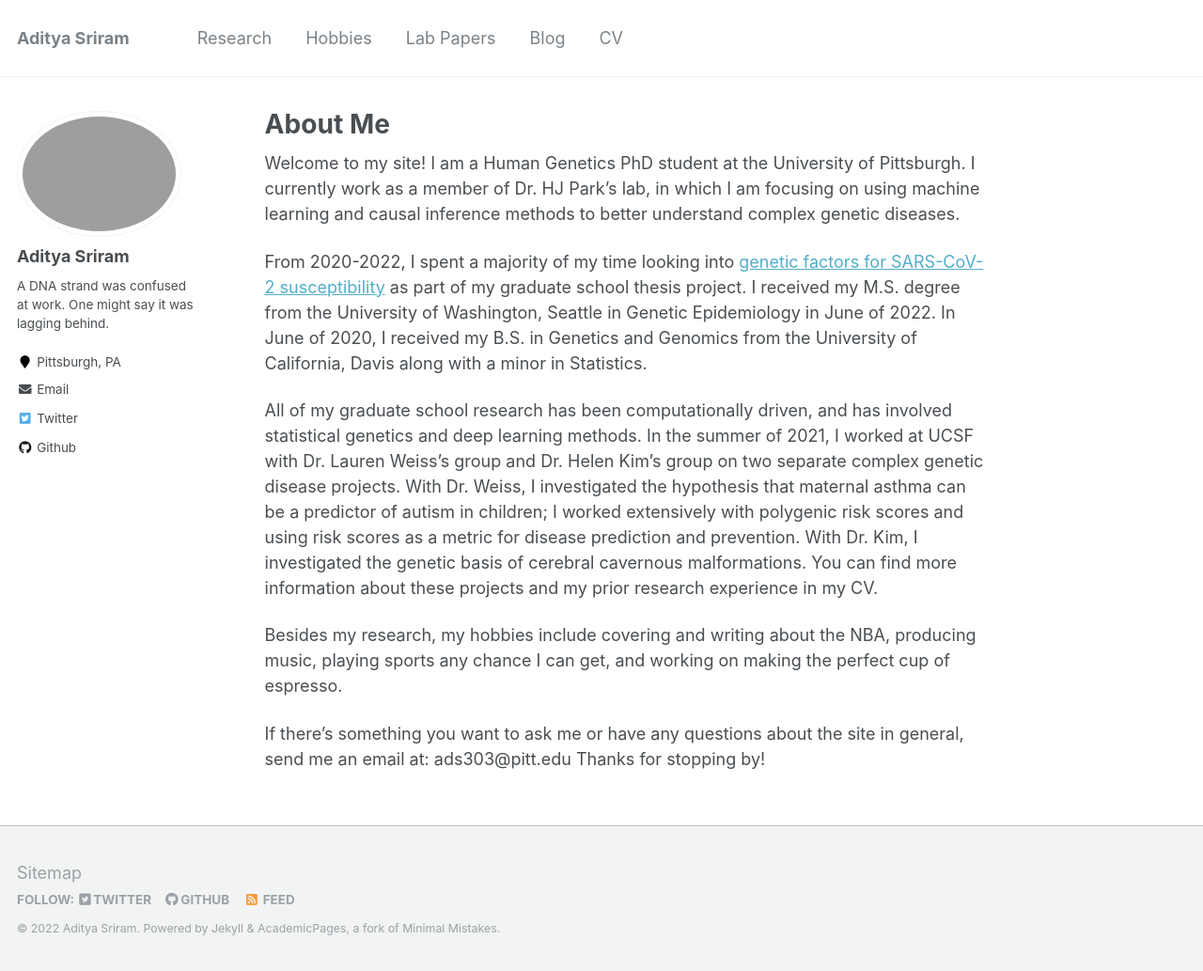
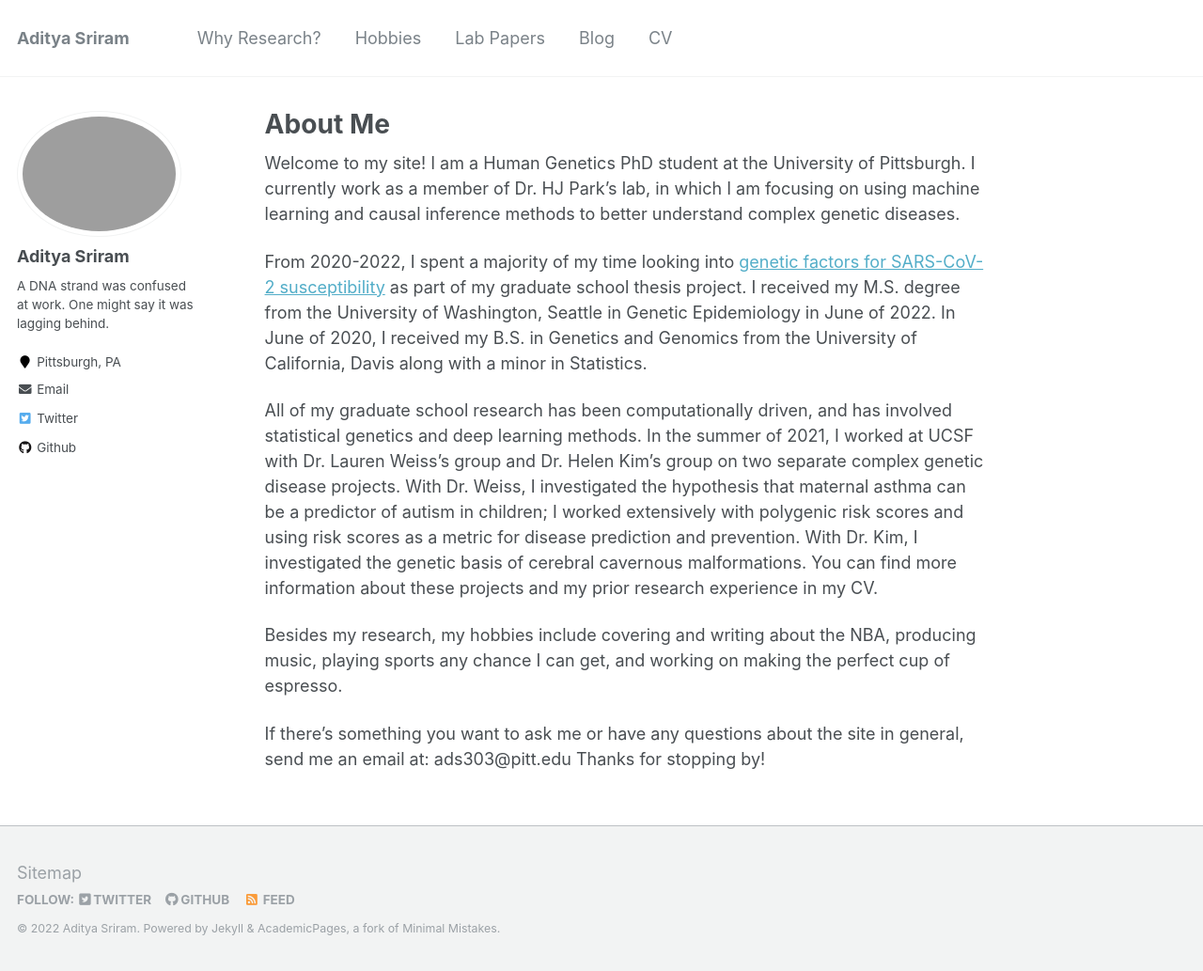
Before and after one commit to ads303/ads303.github.io, a Jekyll site: the page built from _pages/about.md, in a window 1280 px wide and 1033 px high. Shown: the whole window at 94% size. Built offline with Jekyll 4.4.1, drawn with Linux system fonts in a browser that asks for light colours.

Commit message:
Update navigation.yml

```diff
--- a/_data/navigation.yml
+++ b/_data/navigation.yml
@@ -1,13 +1,13 @@
 # main links links
 main:
-  - title: "Research"
+  - title: "Why Research?"
     url: /whyresearch/
 
   - title: "Hobbies"
     url: /hobbies/
 
   - title: "Lab Papers"
-    url: /papers/
+    url: /labpapers/
 
   - title: "Blog"
     url: /year-archive/
```
